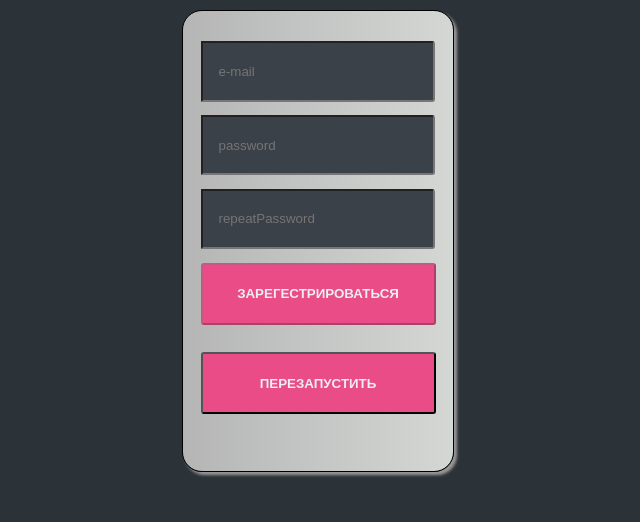
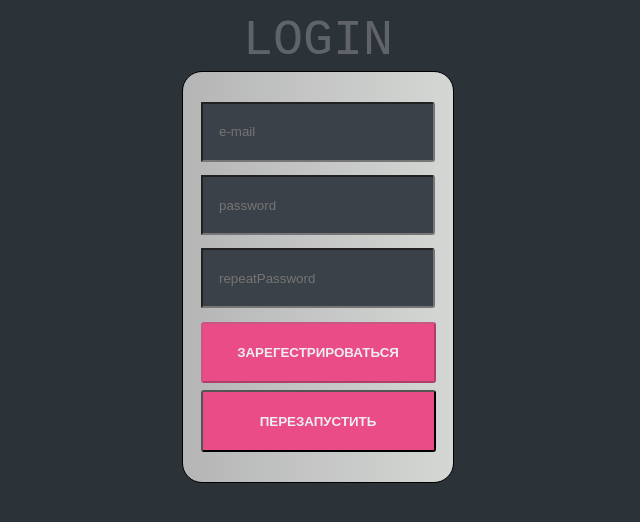
Before and after one commit to ProkofyevM/modal-window-app, a React (Create React App) app: page / in a window 1280 px wide. Shown: the top 522 px of the page, without its empty margins (322-962 px from the left). Built offline with nearby package versions, Linux system fonts and the light colour scheme.

Commit message:
desing fixed on task react hook form

```diff
--- a/src/App.js
+++ b/src/App.js
@@ -55,6 +55,7 @@ export const App = () => {
 
 	return (
 		<div className={styles.app}>
+			<div className={styles.login}>LOGIN</div>
 			<form className={styles.item} onSubmit={handleSubmit(sendFormData)}>
 				{emailError && <div className={styles.error}>{emailError}</div>}
 				<input
@@ -87,7 +88,9 @@ export const App = () => {
 				<button
 					type="submit"
 					className={styles.btn1}
-					disabled={!!emailError || !!passwordError || !!repeatPasswordError || errors}
+					disabled={
+						!!emailError || !!passwordError || !!repeatPasswordError || errors
+					}
 				>
 					Зарегестрироваться
 				</button>
--- a/src/app.module.css
+++ b/src/app.module.css
@@ -8,15 +8,19 @@
 	margin-top: 10px;
 }
 
+.login {
+	font-size: 50px;
+	margin: 20px;
+}
+
 .item {
 	display: grid;
-  justify-content: center;
+	justify-items: center;
 	width: 250px;
-	height: 400px;
+	height: 350px;
 	padding: 30px 10px 30px 10px;
 	border: 1px solid black;
 	border-radius: 20px;
-	box-shadow: 3px 3px 3px rgb(153, 152, 152);
 	background-image: -webkit-linear-gradient(
 		left,
 		rgb(181, 181, 182),
@@ -25,9 +29,9 @@
 }
 
 .error {
-  display: grid;
-  justify-content: center;
-  align-content: center;
+	display: grid;
+	justify-content: center;
+	align-content: center;
 	height: 60px;
 	border: 1px solid red;
 	border-radius: 3px;
@@ -37,7 +41,7 @@
 }
 
 .input {
-  background-color: #3b4148;
+	background-color: #3b4148;
 	border-radius: 0px 3px 3px 0px;
 	-moz-border-radius: 0px 3px 3px 0px;
 	-webkit-border-radius: 0px 3px 3px 0px;
@@ -48,29 +52,27 @@
 }
 
 .btn1 {
+	border-radius: 3px;
+	margin-bottom: 0px;
+	-moz-border-radius: 3px;
+	-webkit-border-radius: 3px;
+	background-color: #ea4c88;
+	color: #eee;
+	font-weight: bold;
+	margin-bottom: 0.5em;
+	text-transform: uppercase;
+	cursor: pointer;
+	width: 235px;
+}
 
+.btn2 {
 	border-radius: 3px;
 	-moz-border-radius: 3px;
 	-webkit-border-radius: 3px;
 	background-color: #ea4c88;
 	color: #eee;
 	font-weight: bold;
-	margin-bottom: 2em;
 	text-transform: uppercase;
-	cursor:pointer;
+	cursor: pointer;
 	width: 235px;
 }
-
-.btn2 {
-
-	border-radius: 3px;
-	-moz-border-radius: 3px;
-	-webkit-border-radius: 3px;
-	background-color: #ea4c88;
-	color: #eee;
-	font-weight: bold;
-	margin-bottom: 2em;
-	text-transform: uppercase;
-	cursor:pointer;
-	width: 235px;
-}
```
